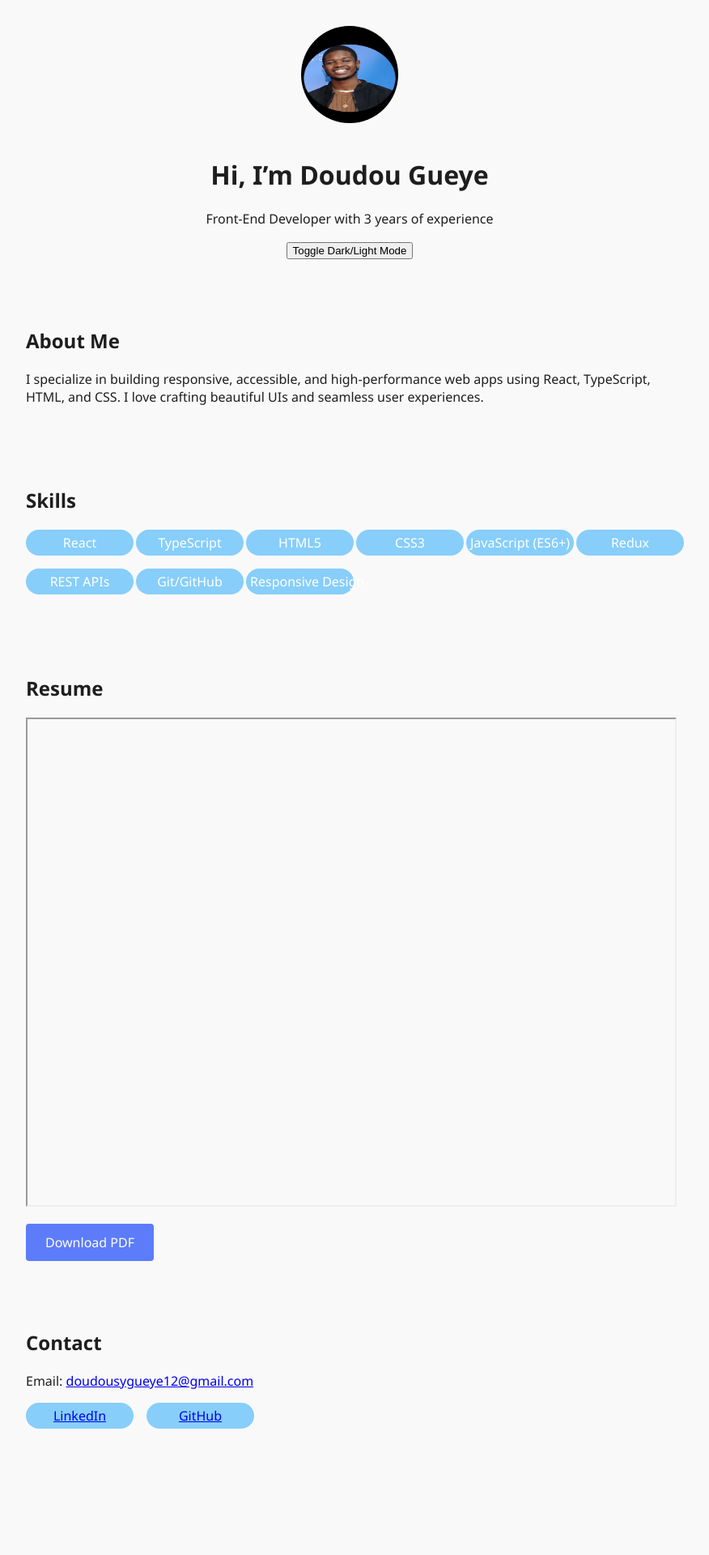
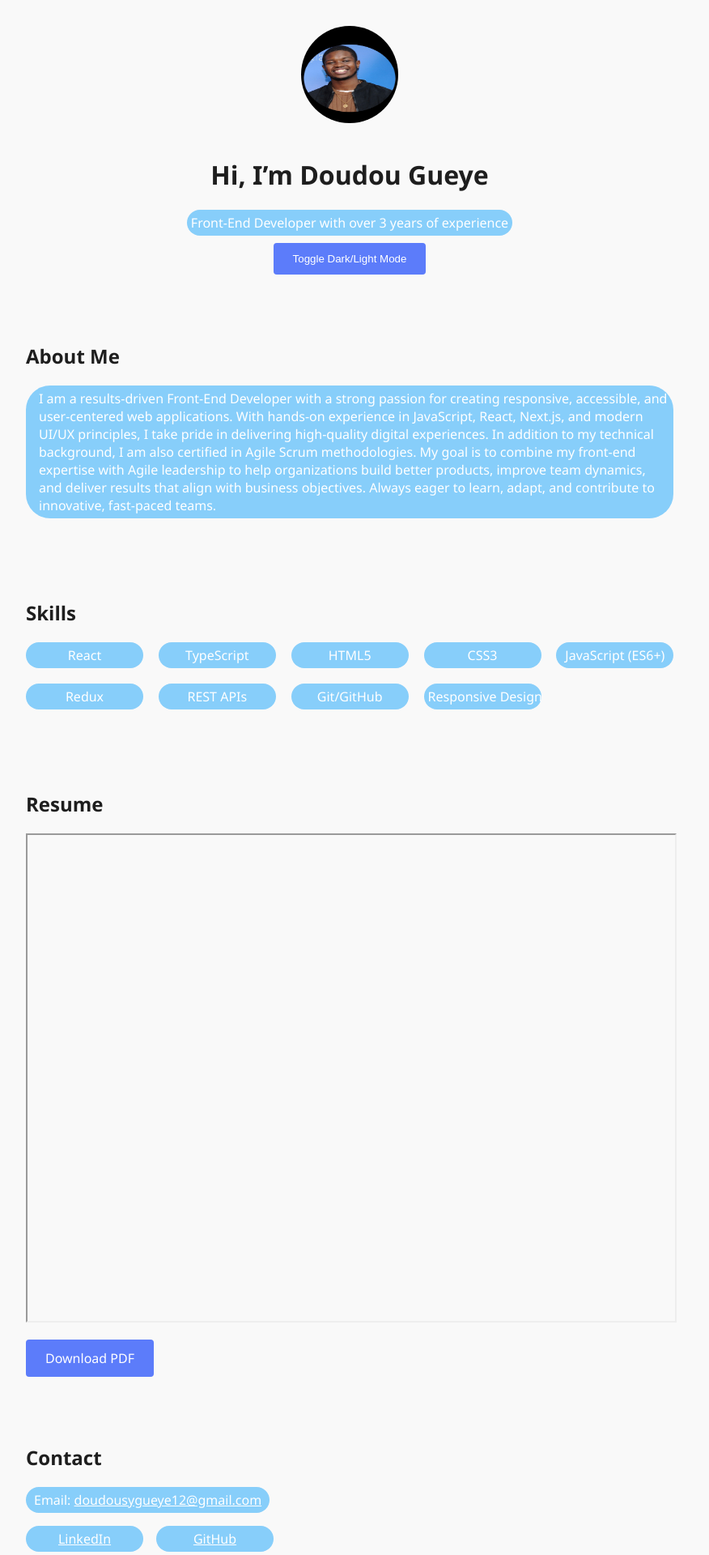
Before and after one commit to dgueye1/dg-portfolio, a React (Vite) app: page / in a window 1280 px wide. Shown: the top 1920 px of the page at 81% size, without its empty margins (208-1084 px from the left). Before the commit the page ends 1812 px from the top, so only its background shows below. Built offline with nearby package versions, Linux system fonts and the light colour scheme.

Commit message:
styling changes

```diff
--- a/src/components/About.jsx
+++ b/src/components/About.jsx
@@ -2,7 +2,13 @@ import React from 'react';
 const About = () => (
   <section className="container">
     <h2 className="about">About Me</h2>
-    <p className="specialize">I specialize in building responsive, accessible, and high-performance web apps using React, TypeScript, HTML, and CSS. I love crafting beautiful UIs and seamless user experiences.</p>
+    <p className="specialize">I am a results-driven Front-End Developer with a strong passion for creating responsive, accessible, and user-centered web applications. With hands-on experience in JavaScript, React, Next.js, and modern UI/UX principles, I take pride in delivering high-quality digital experiences.
+
+In addition to my technical background, I am also certified in Agile Scrum methodologies.
+
+My goal is to combine my front-end expertise with Agile leadership to help organizations build better products, improve team dynamics, and deliver results that align with business objectives.
+
+Always eager to learn, adapt, and contribute to innovative, fast-paced teams.</p>
   </section>
 );
 
--- a/src/components/Hero.jsx
+++ b/src/components/Hero.jsx
@@ -4,7 +4,7 @@ const Hero = ({ toggleTheme }) => (
   <header className="hero">
     <img src="/assets/headshot.jpg" alt="DG Headshot" className="hero-img" />
     <h1 className="doudou" >Hi, I’m Doudou Gueye</h1>
-    <p className="frontend"> Front-End Developer with 3 years of experience</p>
+    <p className="frontend"> Front-End Developer with over 3 years of experience</p>
     <button onClick={toggleTheme}>Toggle Dark/Light Mode</button>
   </header>
 );
--- a/src/components/styles/global.css
+++ b/src/components/styles/global.css
@@ -31,7 +31,7 @@ body {
   padding-left: 0;
   display: grid;
   grid-template-columns: repeat(auto-fit, minmax(120px, 1fr));
-  gap: 1rem;
+  gap: 1.2rem;
 }
 
 .socials {
@@ -48,7 +48,7 @@ li {
   height: fit-content;
   padding: 5px;
   border-radius: 30px;
-  width: 123px;
+  width: 135px;
   white-space: nowrap;
 }
 
@@ -61,3 +61,53 @@ li {
   text-decoration: none;
   border-radius: 4px;
 }
+
+p.frontend {
+  background: lightskyblue;
+  color: white;
+  padding: 5px;
+  border-radius: 30px;
+  width: fit-content;
+  margin: auto;
+  margin-bottom: 9px;
+}
+
+p.specialize {
+  background: lightskyblue;
+  color: white;
+  padding: 5px;
+  border-radius: 30px;
+  width: auto;
+  padding-left: 16px;
+}
+
+p.email {
+  background: lightskyblue;
+  color: white;
+  padding: 5px;
+  border-radius: 30px;
+  width: fit-content;
+  padding-left: 10px;
+  padding-right: 10px;
+}
+
+.email a {
+  color: white;
+}
+
+a.linkedin {
+  color: white;
+}
+
+a.github {
+  color: white;
+}
+
+button {
+  background: var(--accent-color);
+  padding: 0.75rem 1.5rem;
+  color: white;
+  border: none;
+  border-radius: 4px;
+  cursor: pointer;
+}
```
